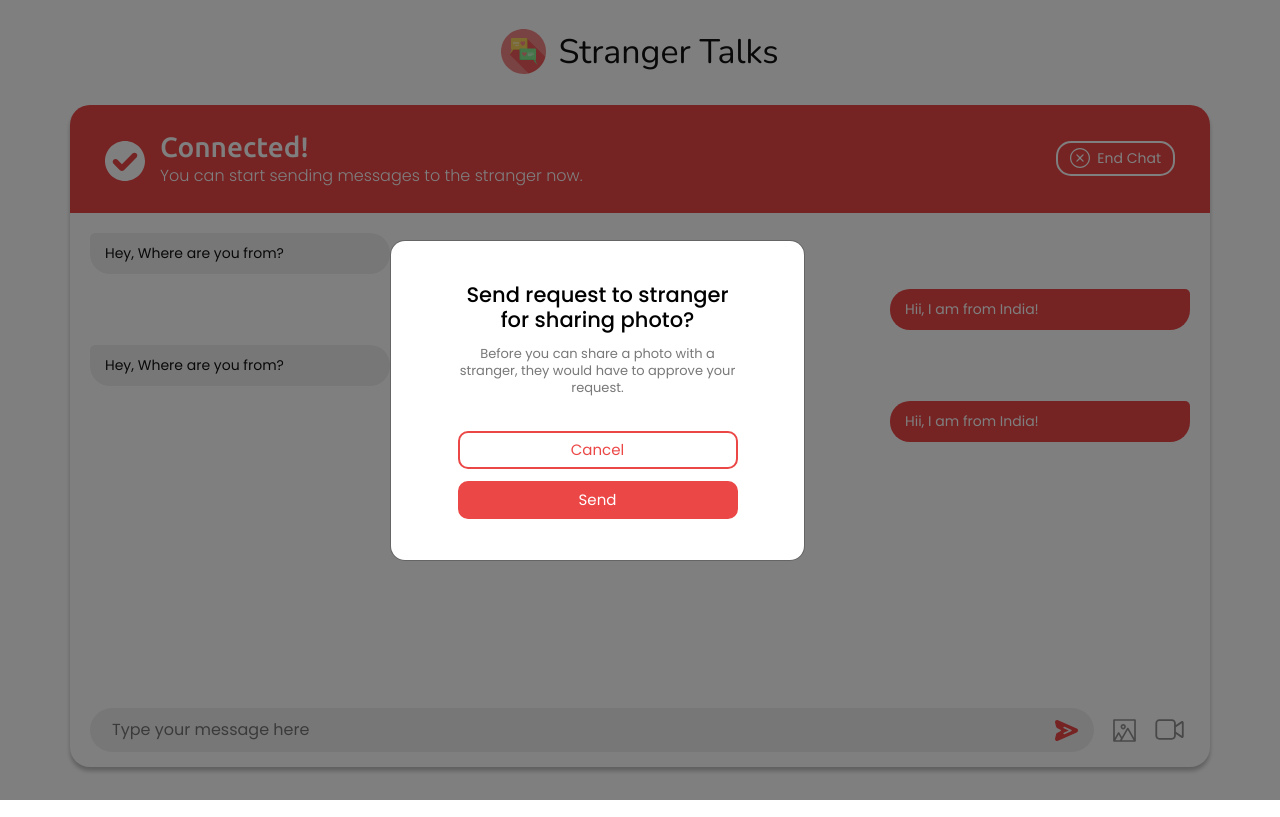
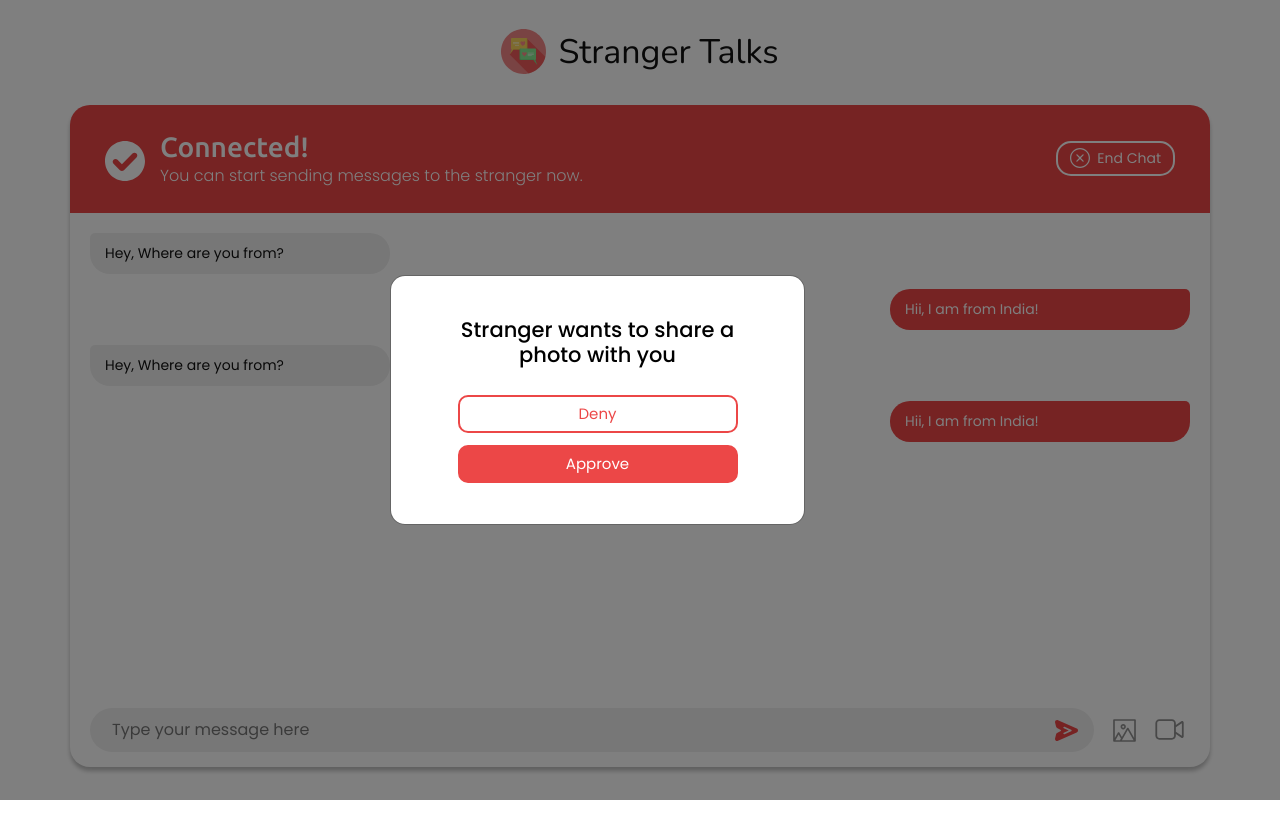
Before and after one commit to Nitish0399/stranger-talks, a React (Create React App) app: page /chat in a window 1280 px wide. Both pictures are taken after a click on the button 1124 px from the left and 729 px from the top of the page. Built offline with nearby package versions, Linux system fonts and the light colour scheme.

Commit message:
add resource response modal

```diff
--- a/src/components/ChatFooter.js
+++ b/src/components/ChatFooter.js
@@ -1,6 +1,8 @@
-import React from 'react';
+import React from "react";
 import styles from "../styles/chat.module.css";
 import ShareResourceRequestModal from "./modals/ShareResourceRequestModal";
+import ShareResourceResponseModal from "./modals/ShareResourceResponseModal";
+
 import sendIcon from "../images/send-icon.svg";
 import photoIcon from "../images/photo-icon.svg";
 import videoIcon from "../images/video-icon.svg";
@@ -23,19 +25,41 @@
       footerState = "d-none"; // footer hidden
     }
 
-    return (<div>
-      <div id={styles['chat-footer']} className={`d-flex justify-content-between align-items-center ${footerState}`}>
-        <div id={styles['chat-input']} className="flex-grow-1">
-          <input type="text" placeholder="Type your message here"/>
-          <button type="button" id={styles['send-btn']}><img src={sendIcon} alt="Send Icon"/></button>
+    return (
+      <div>
+        <div
+          id={styles["chat-footer"]}
+          className={`d-flex justify-content-between align-items-center ${footerState}`}
+        >
+          <div id={styles["chat-input"]} className="flex-grow-1">
+            <input type="text" placeholder="Type your message here" />
+            <button type="button" id={styles["send-btn"]}>
+              <img src={sendIcon} alt="Send Icon" />
+            </button>
+          </div>
+          <button type="button" id={styles["photo-upload-btn"]}>
+            <img
+              src={photoIcon}
+              alt="Photo Icon"
+              onClick={() => this.shareResource("photo")}
+            />
+          </button>
+          <button type="button" id={styles["video-upload-btn"]}>
+            <img
+              src={videoIcon}
+              alt="Video Icon"
+              onClick={() => this.shareResource("video")}
+            />
+          </button>
         </div>
-        <button type="button" id={styles['photo-upload-btn']}>
-          <img src={photoIcon} alt="Photo Icon" onClick={() => this.shareResource("photo")}/></button>
-        <button type="button" id={styles['video-upload-btn']}>
-          <img src={videoIcon} alt="Video Icon" onClick={() => this.shareResource("video")}/></button>
+
+        <ShareResourceResponseModal
+          resourceType={this.state.resourceRequestType}
+          show={this.state.requestModal}
+          onHide={this.closeModal}
+        />
       </div>
-      <ShareResourceRequestModal resourceType={this.state.resourceRequestType} show={this.state.requestModal} onHide={this.closeModal}/>
-    </div>);
+    );
   }
 
   shareResource(resourceRequestType) {
@@ -45,6 +69,5 @@
   closeModal() {
     this.setState({requestModal: false});
   }
-
 }
 export default ChatFooter;
--- /dev/null
+++ b/src/components/modals/ShareResourceResponseModal.js
@@ -0,0 +1,24 @@
+import React from "react";
+import {Modal} from "react-bootstrap";
+import styles from "../../styles/modal.module.css";
+
+function ShareResourceResponseModal(props) {
+  return (<Modal {...props} size="md" aria-labelledby="contained-modal-title-vcenter" centered="centered" dialogClassName={styles["modal-box"]}>
+    <Modal.Body>
+      <h4 className={styles["title"]}>
+        {
+          `Stranger wants to share a ${props.resourceType}
+            with you`
+        }
+      </h4>
+      <button onClick={props.onHide} className={`${styles["btn"]} ${styles["secondary-btn"]}`}>
+        Deny
+      </button>
+      <button onClick={props.onHide} className={`${styles["btn"]} ${styles["primary-btn"]}`}>
+        Approve
+      </button>
+    </Modal.Body>
+  </Modal>);
+}
+
+export default ShareResourceResponseModal;
--- a/src/styles/modal.module.css
+++ b/src/styles/modal.module.css
@@ -18,7 +18,6 @@
   line-height: 17px;
   text-align: center;
   color: #787878;
-  margin-bottom: 35px;
 }
 
 .btn {
@@ -41,4 +40,5 @@
   background: #ffffff;
   color: #ec4747;
   margin-bottom: 12px !important;
+  margin-top: 15px;
 }
```
